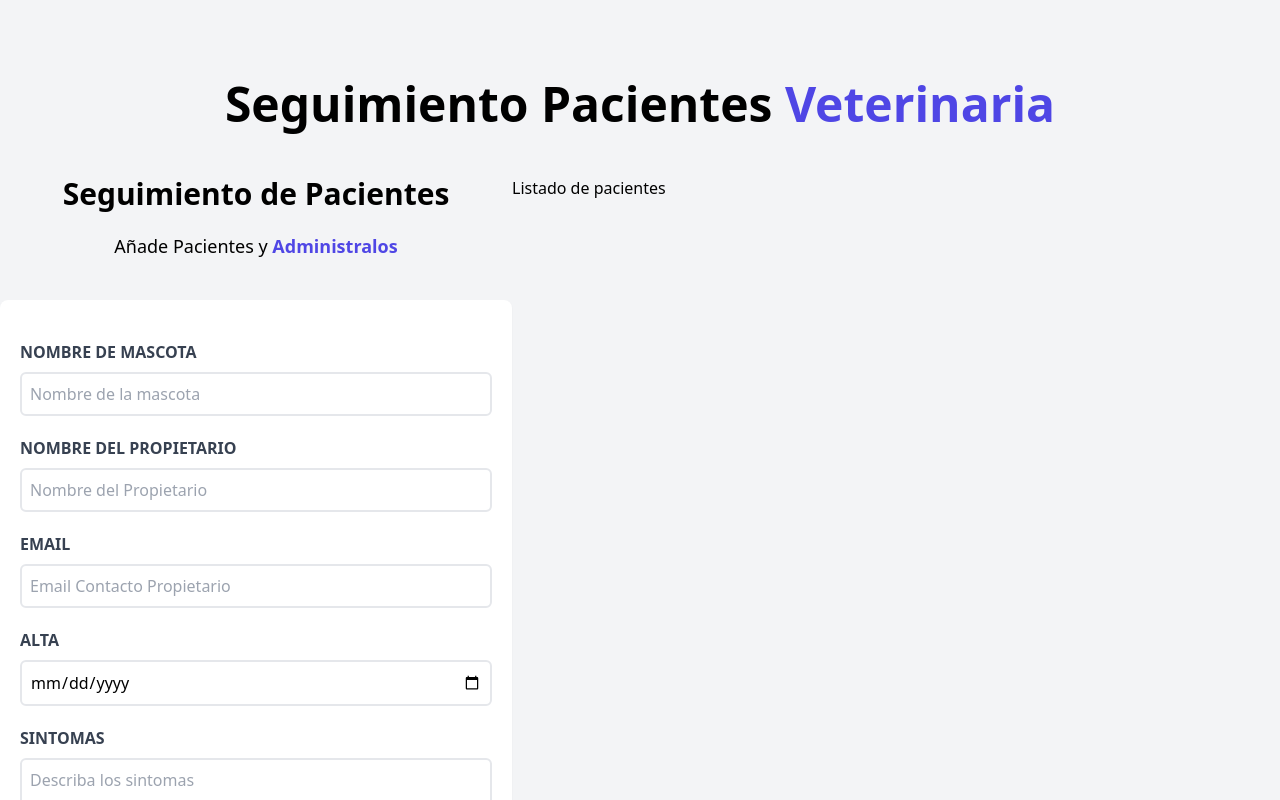
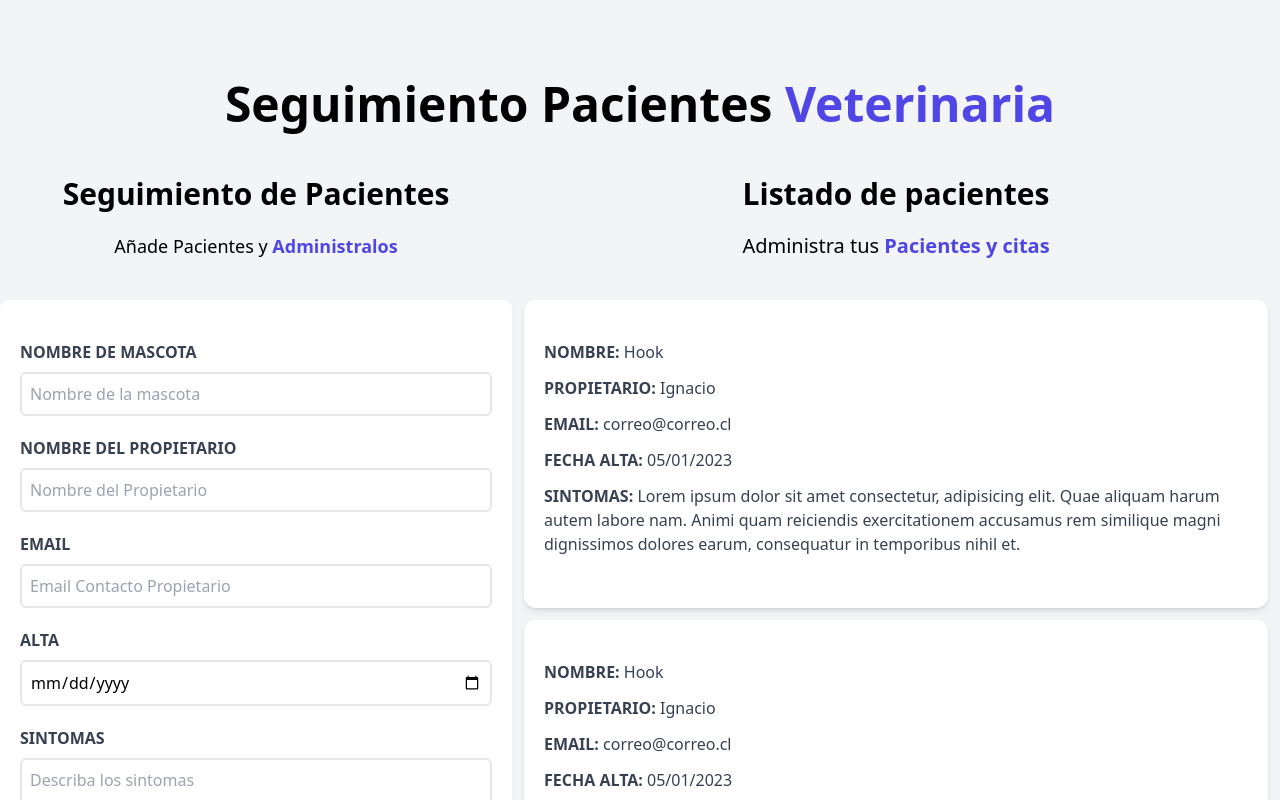
Before and after one commit to jivpacheco/Citas_Medicas, a React (Vite) app: page / in a window 1280 px wide. Shown: the top 800 px of the page. Built offline with nearby package versions, Linux system fonts and the light colour scheme.

Commit message:
configurando Listado Pacientes

```diff
--- a/src/components/ListadoPacientes.jsx
+++ b/src/components/ListadoPacientes.jsx
@@ -1,7 +1,19 @@
-function ListadoPacientes() {
+import Paciente from "./Paciente"
+
+
+const ListadoPacientes = () => {
   return (
-    <div className="w-1/2 lg:w-3/5">
-      <h1>Listado de pacientes</h1>
+    <div className="md:w-1/2 lg:w-3/5  md:h-screen overflow-y-scroll">
+      <h2 className="font-black text-3xl text-center">Listado de pacientes</h2>
+      <p className="text-xl mt-5 mb-10 text-center">
+        Administra tus {''}
+        <span className="text-indigo-600 font-bold" > Pacientes y citas </span>
+      </p>
+      {/*nos llevamos el detalle de paciente como un componente paciente.js para poderlo replicar*/}
+      <Paciente />
+      <Paciente />
+      <Paciente />
+
     </div>
   )
 }
--- /dev/null
+++ b/src/components/Paciente.jsx
@@ -0,0 +1,30 @@
+// aqui colocamos el codigo que se detalla en listado paciente
+const Paciente = () => {
+    return (
+        <div className="m-3 bg-white shadow-md px-5 py-10 rounded-xl">
+
+            <p className="font-bold mb-3 text-gray-700 uppercase">Nombre: {''}
+                <span className="font-normal normal-case">Hook</span>
+            </p>
+
+            <p className="font-bold mb-3 text-gray-700 uppercase">Propietario: {''}
+                <span className="font-normal normal-case">Ignacio</span>
+            </p>
+
+            <p className="font-bold mb-3 text-gray-700 uppercase">Email: {''}
+                <span className="font-normal normal-case">correo@correo.cl</span>
+            </p>
+
+            <p className="font-bold mb-3 text-gray-700 uppercase">Fecha Alta: {''}
+                <span className="font-normal normal-case">05/01/2023</span>
+            </p>
+
+            <p className="font-bold mb-3 text-gray-700 uppercase">Sintomas: {''}
+                <span className="font-normal normal-case">Lorem ipsum dolor sit amet consectetur, adipisicing elit. Quae aliquam harum autem labore nam. Animi quam reiciendis exercitationem accusamus rem similique magni dignissimos dolores earum, consequatur in temporibus nihil et.</span>
+            </p>
+
+        </div>
+    )
+}
+
+export default Paciente
```
